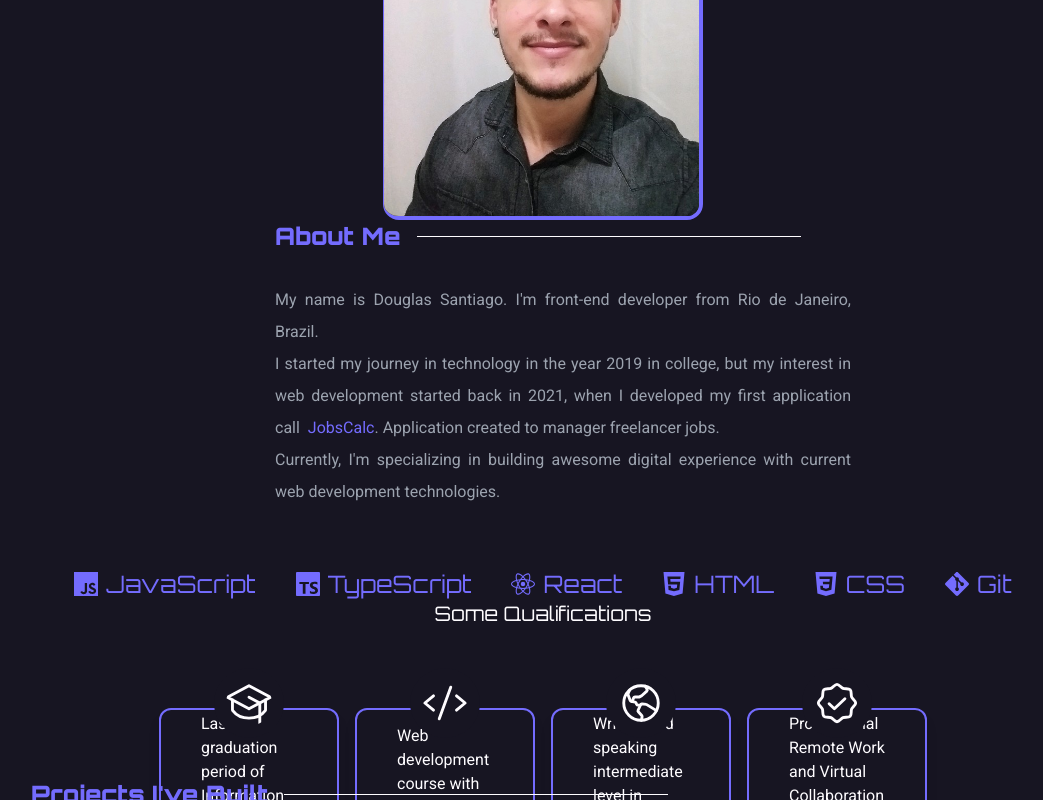
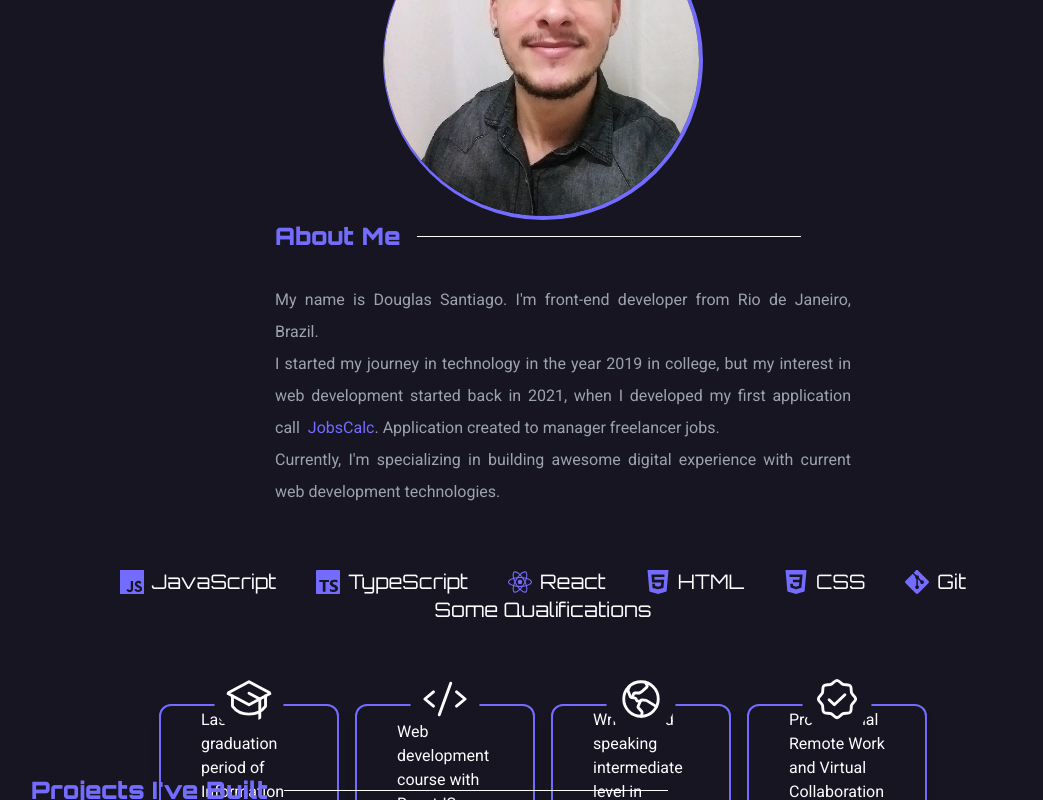
Before and after one commit to douglassantiagos/portfolio, a React (Vite) app: page / in a window 1280 px wide. Shown: the part 940-1740 px from the top of the page, without its empty margins (97-1140 px from the left). Built offline with nearby package versions, Linux system fonts and the light colour scheme; a web font is replaced by a local one.

Commit message:
change designer page about

```diff
--- a/src/Pages/About.tsx
+++ b/src/Pages/About.tsx
@@ -31,7 +31,7 @@ export function About() {
     >
       <motion.div variants={Variants} className="flex flex-col 2xl:max-w-5xl xl:max-w-3xl md:max-w-2xl sm:max-w-sm items-center justify-center space-y-5 lg:my-20 sm:space-y-0 dark:bg-white" >
         <div className=" flex xl:flex-col items-center justify-center space-x-10 lg:space-y-5 py-10">
-          <img src="./me.jpg" className="w-80 h-80 sm:w-60 sm:h-60 rounded-2xl object-cover hover:scale-105 hover:border-4 border-[1px] border-r-4 border-b-4 border-purple-600 transition-all duration-450 ease-linear dark:border-orange-400" />
+          <img src="./me.jpg" className="w-80 h-80 sm:w-60 sm:h-60 rounded-full object-cover hover:scale-105 hover:border-4 border-[1px] border-r-4 border-b-4 border-purple-600 transition-all duration-450 ease-linear dark:border-orange-400" />
           <section className="flex flex-col items-start justify-center max-w-xl sm:w-full">
             <Title title="About Me" />
 
@@ -52,27 +52,27 @@ export function About() {
         <motion.ul variants={Variants} className="flex items-center justify-center space-x-10 lg:space-x-8 sm:space-x-4 min-w-[70rem]">
           <li className="flex items-center gap-2">
             <SiJavascript className="text-[1.5rem] lg:text-6xl sm:text-5xl dark:text-orange-400" />
-            <p className="text-2xl lg:hidden">JavaScript</p>
+            <p className="text-xl lg:hidden text-white dark:text-purple-900">JavaScript</p>
           </li>
           <li className="flex items-center gap-2">
             <SiTypescript className="text-[1.5rem] lg:text-6xl sm:text-5xl dark:text-orange-400" />
-            <p className="text-2xl lg:hidden">TypeScript</p>
+            <p className="text-xl lg:hidden text-white dark:text-purple-900">TypeScript</p>
           </li>
           <li className="flex items-center gap-2">
             <SiReact className="text-[1.5rem] lg:text-6xl sm:text-5xl dark:text-orange-400" />
-            <p className="text-2xl lg:hidden">React</p>
+            <p className="text-xl lg:hidden text-white dark:text-purple-900">React</p>
           </li>
           <li className="flex items-center gap-2">
             <SiHtml5 className="text-[1.5rem] lg:text-6xl sm:text-5xl dark:text-orange-400" />
-            <p className="text-2xl lg:hidden">HTML</p>
+            <p className="text-xl lg:hidden text-white dark:text-purple-900">HTML</p>
           </li>
           <li className="flex items-center gap-2">
             <SiCss3 className="text-[1.5rem] lg:text-6xl sm:text-5xl dark:text-orange-400" />
-            <p className="text-2xl lg:hidden">CSS</p>
+            <p className="text-xl lg:hidden text-white dark:text-purple-900">CSS</p>
           </li>
           <li className="flex items-center gap-2">
             <SiGit className="text-[1.5rem] lg:text-6xl sm:text-5xl dark:text-orange-400" />
-            <p className="text-2xl lg:hidden">Git</p>
+            <p className="text-xl lg:hidden text-white dark:text-purple-900">Git</p>
           </li>
         </motion.ul>
       </motion.div>
```
